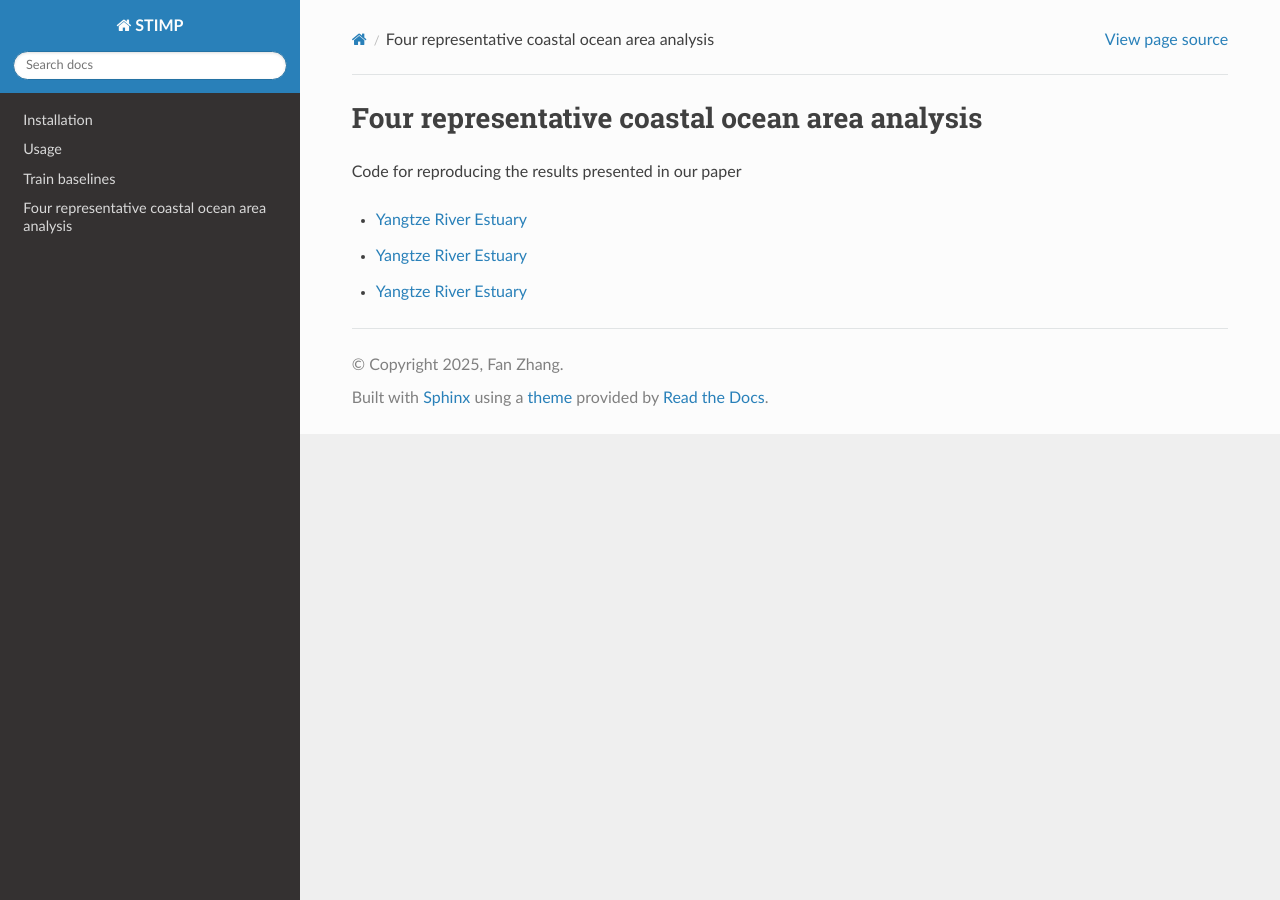
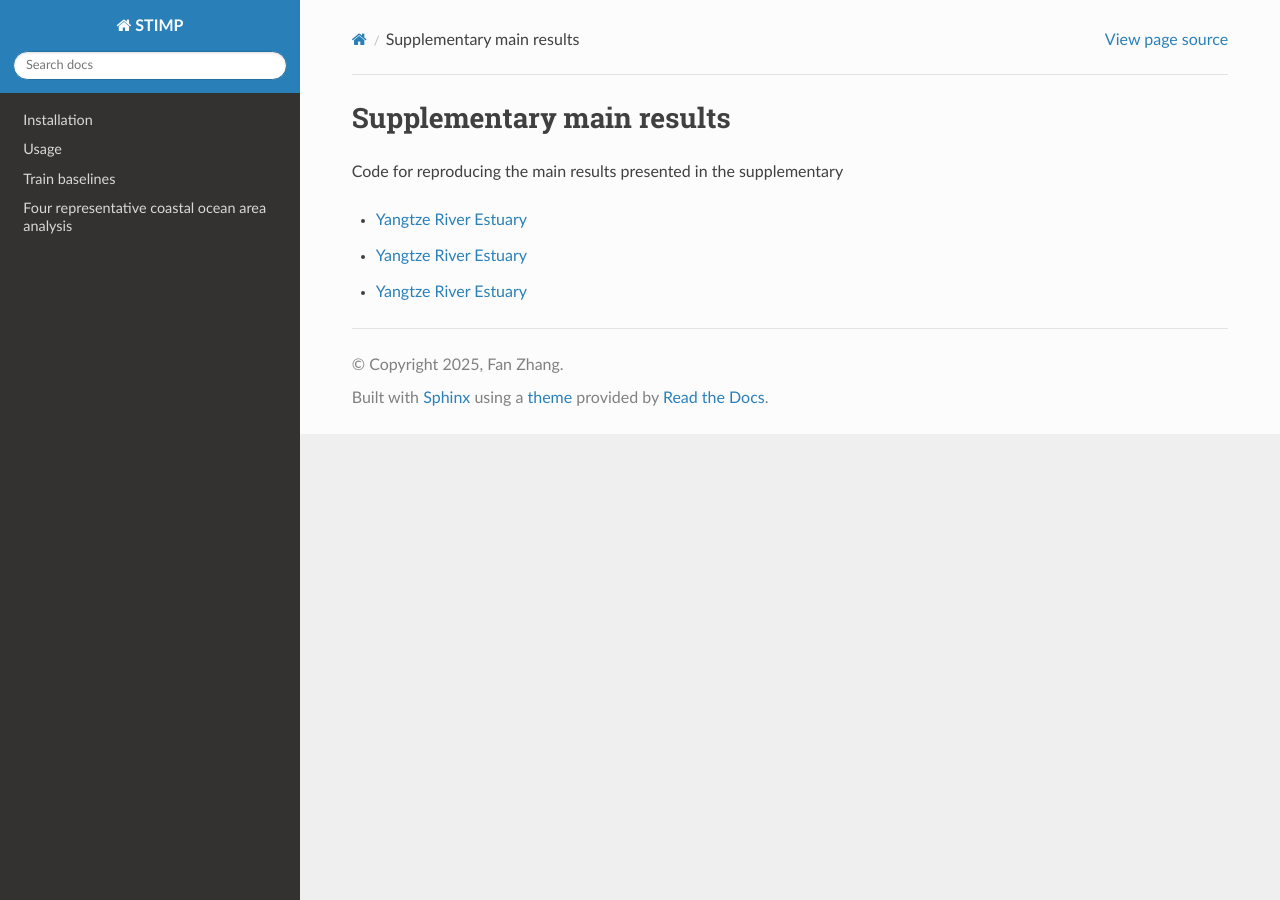
Before and after one commit to Ryanfzhang/STIMP-tutorials, a Sphinx documentation site: the page built from docs/source/supplemetary/index.rst, in a window 1280 px wide. Built offline with Sphinx 7.4.7 and the Read the Docs theme 3.1.0, drawn with Linux system fonts in a browser that asks for light colours; pages that are not in the unit, such as notebooks, are missing from menus.

Commit message:
Update index.rst

```diff
--- a/docs/source/supplemetary/index.rst
+++ b/docs/source/supplemetary/index.rst
@@ -1,8 +1,8 @@
 ==================
-Four representative coastal ocean area analysis
+Supplementary main results
 ==================
 
-Code for reproducing the results presented in our paper
+Code for reproducing the main results presented in the supplementary
 
 .. toctree::
    :maxdepth: 2
```
